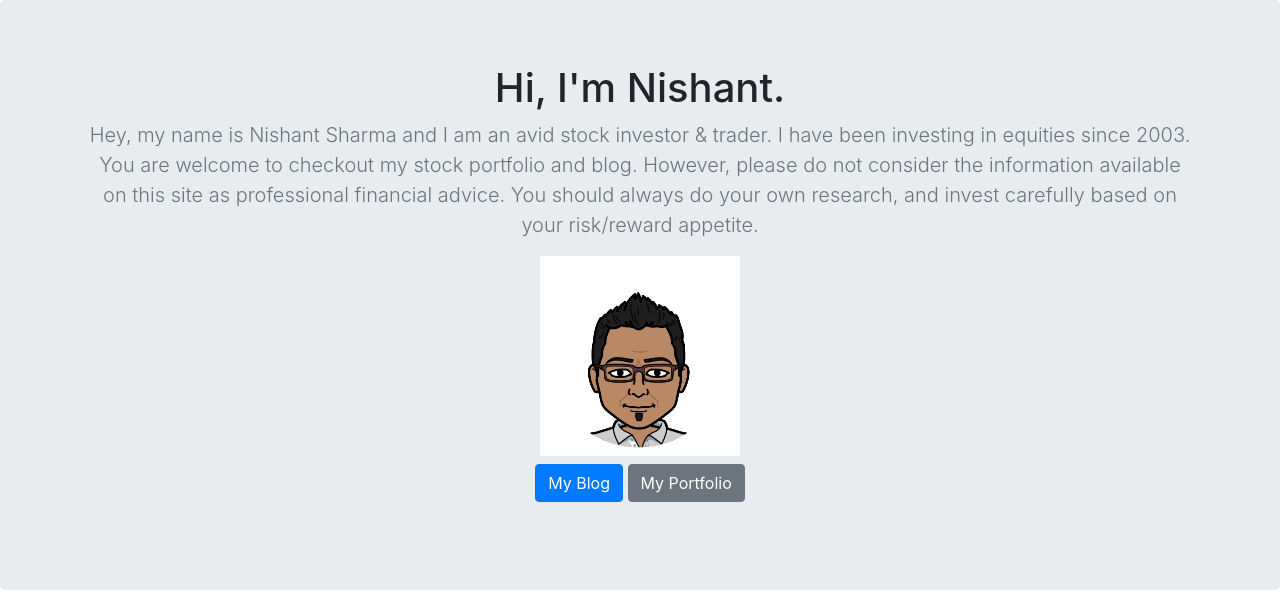
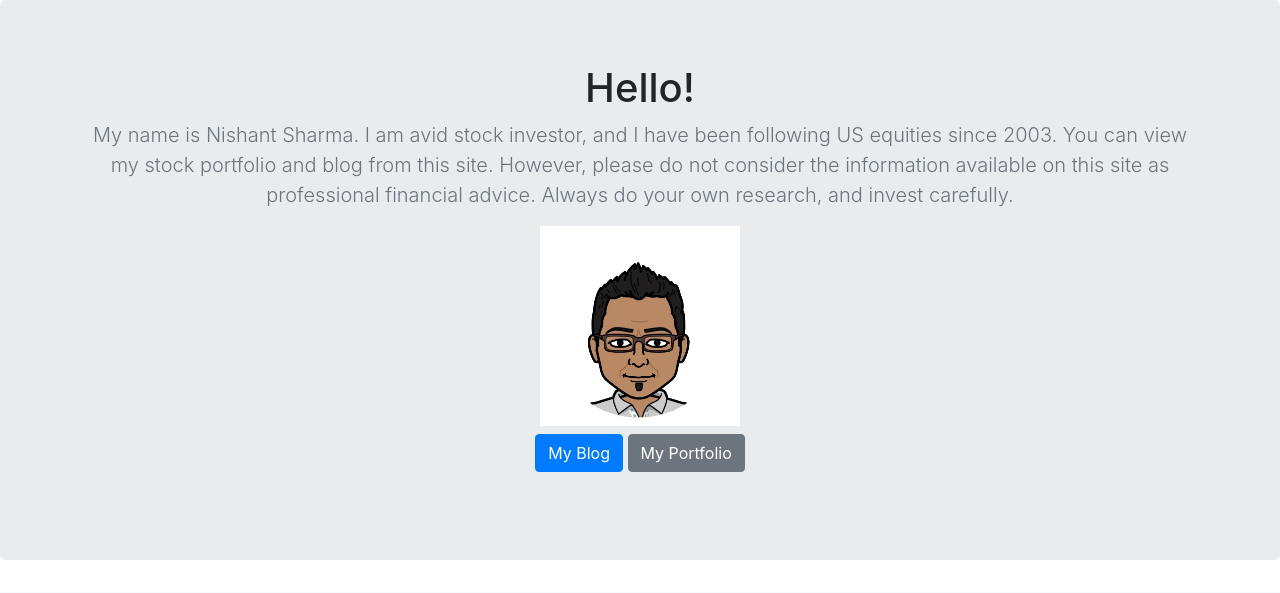
Before and after one commit to ladsunny/Project2_Portfolio, a Django app: page / in a window 1280 px wide. Shown: the part 56-649 px from the top of the page. Run offline with Django 3.2, Linux system fonts and the light colour scheme; data that the repository does not hold is empty; some libraries are stand-ins or nearby versions.

Commit message:
minor edits to wsgi.py, myblog.html & home.html

```diff
--- a/blog/templates/blog/myblog.html
+++ b/blog/templates/blog/myblog.html
@@ -41,7 +41,7 @@
     <section class="jumbotron text-center">
       <div class="container">
         <h1 class="jumbotron-heading">Welcome to Nishant's blog!</h1>
-        <p class="lead text-muted">In this blog you can read my views about stock investing, trading, capital markets, and economy. Please do not consider this information as professional financial advice. You should always do your own research, and invest carefully.</p>
+        <p class="lead text-muted">In this blog you can read my views about stock investing, trading, companies, seconday markets, and economy. However, please do not consider this information as professional financial advice. Always do your own research, and invest carefully.</p>
       </div>
     </section>
 
--- a/holdings/templates/holdings/home.html
+++ b/holdings/templates/holdings/home.html
@@ -40,8 +40,8 @@
 
     <section class="jumbotron text-center">
       <div class="container">
-        <h1 class="jumbotron-heading">Hi, I'm Nishant.</h1>
-        <p class="lead text-muted">Hey, my name is Nishant Sharma and I am an avid stock investor & trader. I have been investing in equities since 2003. You are welcome to checkout my stock portfolio and blog. However, please do not consider the information available on this site as professional financial advice. You should always do your own research, and invest carefully based on your risk/reward appetite.</p>
+        <h1 class="jumbotron-heading">Hello!</h1>
+        <p class="lead text-muted">My name is Nishant Sharma. I am avid stock investor, and I have been following US equities since 2003. You can view my stock portfolio and blog from this site. However, please do not consider the information available on this site as professional financial advice. Always do your own research, and invest carefully.</p>
         <img src="{% static 'IMG_2219.jpg' %}" height="200"> </img>
         <p>
           <a href="{% url 'myblog' %}" class="btn btn-primary my-2">My Blog</a>
--- a/portfolio/wsgi.py
+++ b/portfolio/wsgi.py
@@ -10,7 +10,8 @@ https://docs.djangoproject.com/en/2.0/howto/deployment/wsgi/
 import os
 
 from django.core.wsgi import get_wsgi_application
+from dj_static import Cling
 
 os.environ.setdefault("DJANGO_SETTINGS_MODULE", "portfolio.settings")
 
-application = get_wsgi_application()
+application = Cling(get_wsgi_application())
```
